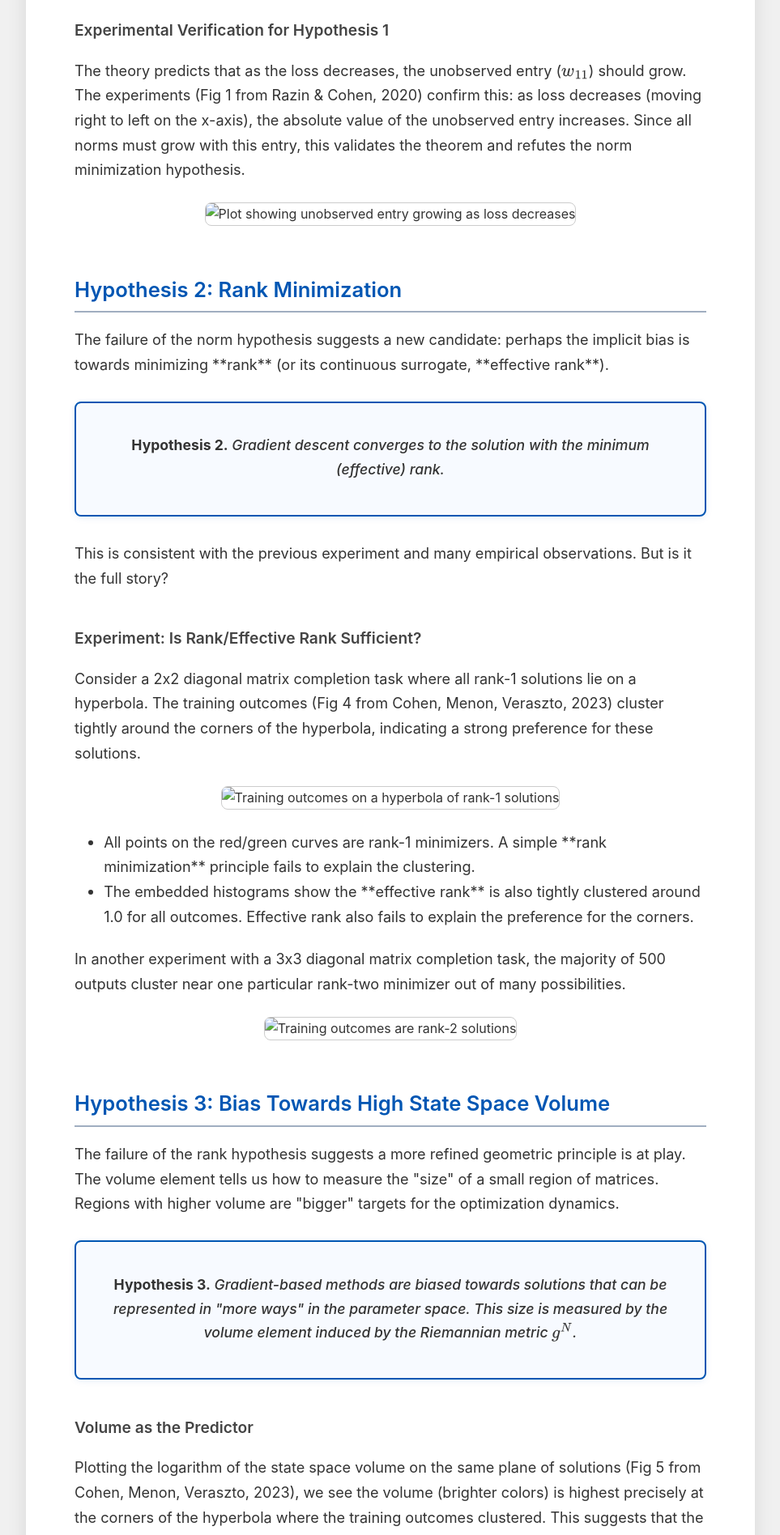
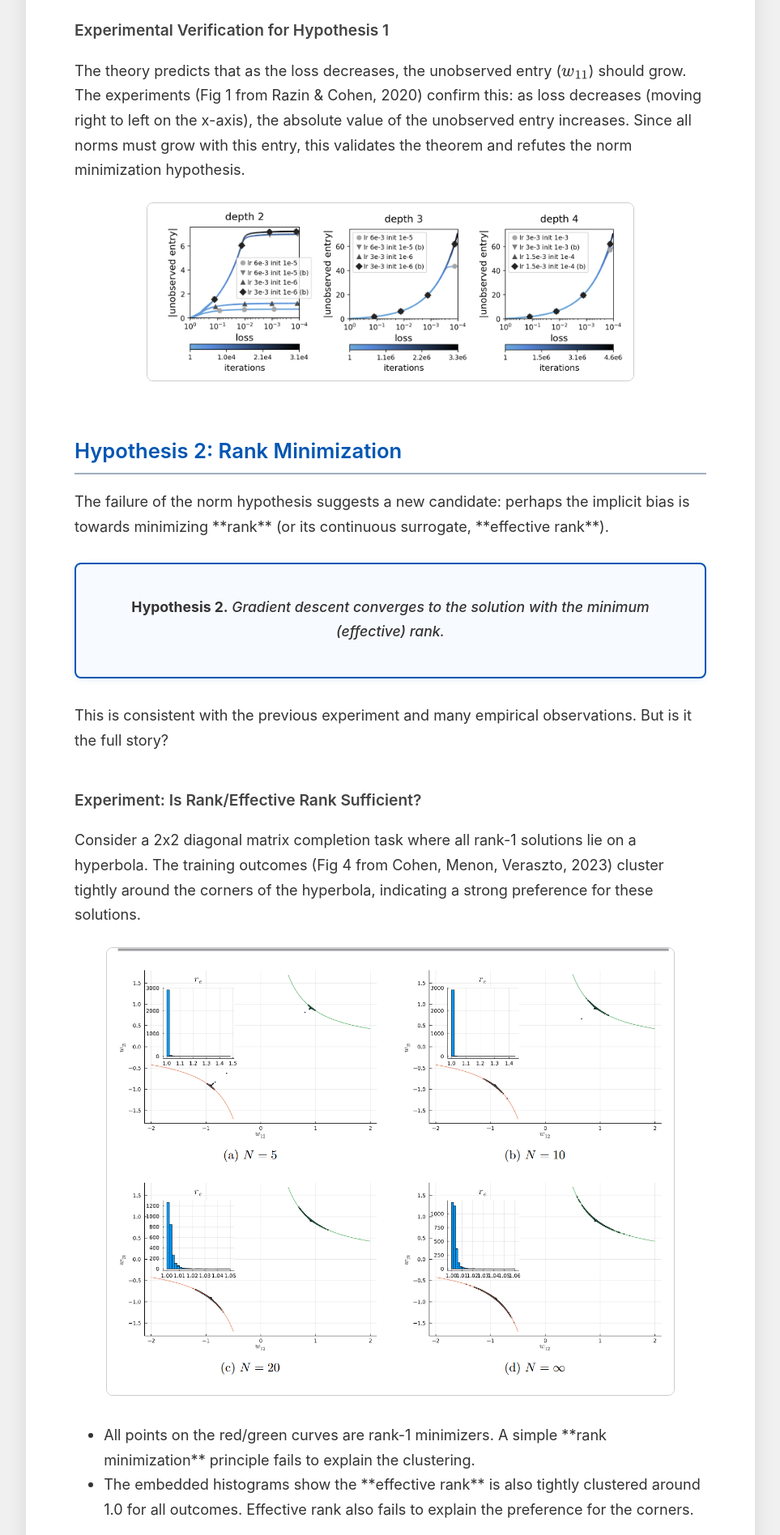
Before and after one commit to rnkarmakar/rnkarmakar.github.io, a Jekyll site: the page assets/pdf/S3-pdf.html, which Jekyll copies as it is, in a window 1280 px wide. Shown: the part 3670-5566 px from the top of the page at 81% size, without its empty margins (158-1121 px from the left). Built offline with Jekyll 4.4.1, drawn with Linux system fonts in a browser that asks for light colours.

Commit message:
changed paths

```diff
--- a/assets/pdf/S3-pdf.html
+++ b/assets/pdf/S3-pdf.html
@@ -169,7 +169,7 @@
     <h3>Experimental Verification for Hypothesis 1</h3>
     <p>The theory predicts that as the loss decreases, the unobserved entry ($w_{11}$) should grow. The experiments (Fig 1 from Razin & Cohen, 2020) confirm this: as loss decreases (moving right to left on the x-axis), the absolute value of the unobserved entry increases. Since all norms must grow with this entry, this validates the theorem and refutes the norm minimization hypothesis.</p>
     <div style="text-align:center; margin: 25px 0;">
-        <img src="/workspaces/rnkarmakar.github.io/assets/images/quasinorm.png" alt="Plot showing unobserved entry growing as loss decreases" style="width: 80%; max-width: 600px; border: 1px solid #ccc; border-radius: 8px;">
+        <img src="/assets/images/quasinorm.png" alt="Plot showing unobserved entry growing as loss decreases" style="width: 80%; max-width: 600px; border: 1px solid #ccc; border-radius: 8px;">
     </div>
 
     <h2>Hypothesis 2: Rank Minimization</h2>
@@ -182,7 +182,7 @@
     <h3>Experiment: Is Rank/Effective Rank Sufficient?</h3>
     <p>Consider a 2x2 diagonal matrix completion task where all rank-1 solutions lie on a hyperbola. The training outcomes (Fig 4 from Cohen, Menon, Veraszto, 2023) cluster tightly around the corners of the hyperbola, indicating a strong preference for these solutions.</p>
     <div style="text-align:center; margin: 25px 0;">
-        <img src="/workspaces/rnkarmakar.github.io/assets/images/hyperbola.png" alt="Training outcomes on a hyperbola of rank-1 solutions" style="width: 90%; max-width: 700px; border: 1px solid #ccc; border-radius: 8px;">
+        <img src="/assets/images/hyperbola.png" alt="Training outcomes on a hyperbola of rank-1 solutions" style="width: 90%; max-width: 700px; border: 1px solid #ccc; border-radius: 8px;">
     </div>
     <ul>
         <li>All points on the red/green curves are rank-1 minimizers. A simple **rank minimization** principle fails to explain the clustering.</li>
@@ -190,7 +190,7 @@
     </ul>
     <p>In another experiment with a 3x3 diagonal matrix completion task, the majority of 500 outputs cluster near one particular rank-two minimizer out of many possibilities.</p>
      <div style="text-align:center; margin: 25px 0;">
-        <img src="/workspaces/rnkarmakar.github.io/assets/images/rankExp2.png" alt="Training outcomes are rank-2 solutions" style="width: 90%; max-width: 700px; border: 1px solid #ccc; border-radius: 8px;">
+        <img src="/assets/images/rankExp2.png" alt="Training outcomes are rank-2 solutions" style="width: 90%; max-width: 700px; border: 1px solid #ccc; border-radius: 8px;">
     </div>
 
     <h2>Hypothesis 3: Bias Towards High State Space Volume</h2>
@@ -202,7 +202,7 @@
     <h3>Volume as the Predictor</h3>
     <p>Plotting the logarithm of the state space volume on the same plane of solutions (Fig 5 from Cohen, Menon, Veraszto, 2023), we see the volume (brighter colors) is highest precisely at the corners of the hyperbola where the training outcomes clustered. This suggests that the dynamics are not just minimizing rank, but are being attracted to the regions of maximal volume within the set of low-rank solutions.</p>
     <div style="text-align:center; margin: 25px 0;">
-        <img src="/workspaces/rnkarmakar.github.io/assets/images/volume.png" alt="Heatmap of volume on the solution space" style="width: 60%; max-width: 500px; border: 1px solid #ccc; border-radius: 8px;">
+        <img src="/assets/images/volume.png" alt="Heatmap of volume on the solution space" style="width: 60%; max-width: 500px; border: 1px solid #ccc; border-radius: 8px;">
     </div>
 
     <h2>Quantifying Volume on the Solution Space</h2>
@@ -225,7 +225,7 @@
             </div>
         </div>
         <div class="column-text" style="display:flex; align-items:center; justify-content:center; text-align:center;">
-             <img src="/workspaces/rnkarmakar.github.io/assets/images/submersion.png" alt="Diagram of Riemannian submersion" style="width: 80%; max-width: 350px; border: 1px solid #ccc; border-radius: 8px;">
+             <img src="/assets/images/submersion.png" alt="Diagram of Riemannian submersion" style="width: 80%; max-width: 350px; border: 1px solid #ccc; border-radius: 8px;">
         </div>
     </div>
 
```
